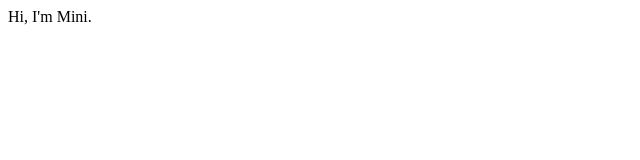
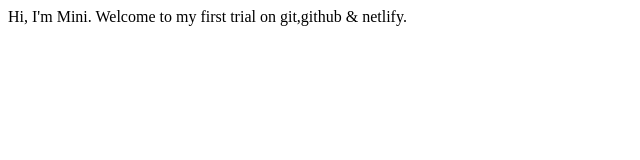
Before and after one commit to minijainn/firstsite, a plain HTML site: page index.html in a window 1280 px wide. Shown: the whole page, without its empty margins (0-640 px from the left). Drawn offline with Linux system fonts and the light colour scheme.

Commit message:
refactor : update in index page

```diff
--- a/index.html
+++ b/index.html
@@ -8,5 +8,7 @@
 </head>
 <body>
     Hi, I'm Mini.
+    Welcome to my first trial on git,github & netlify.
+
 </body>
 </html>
```
